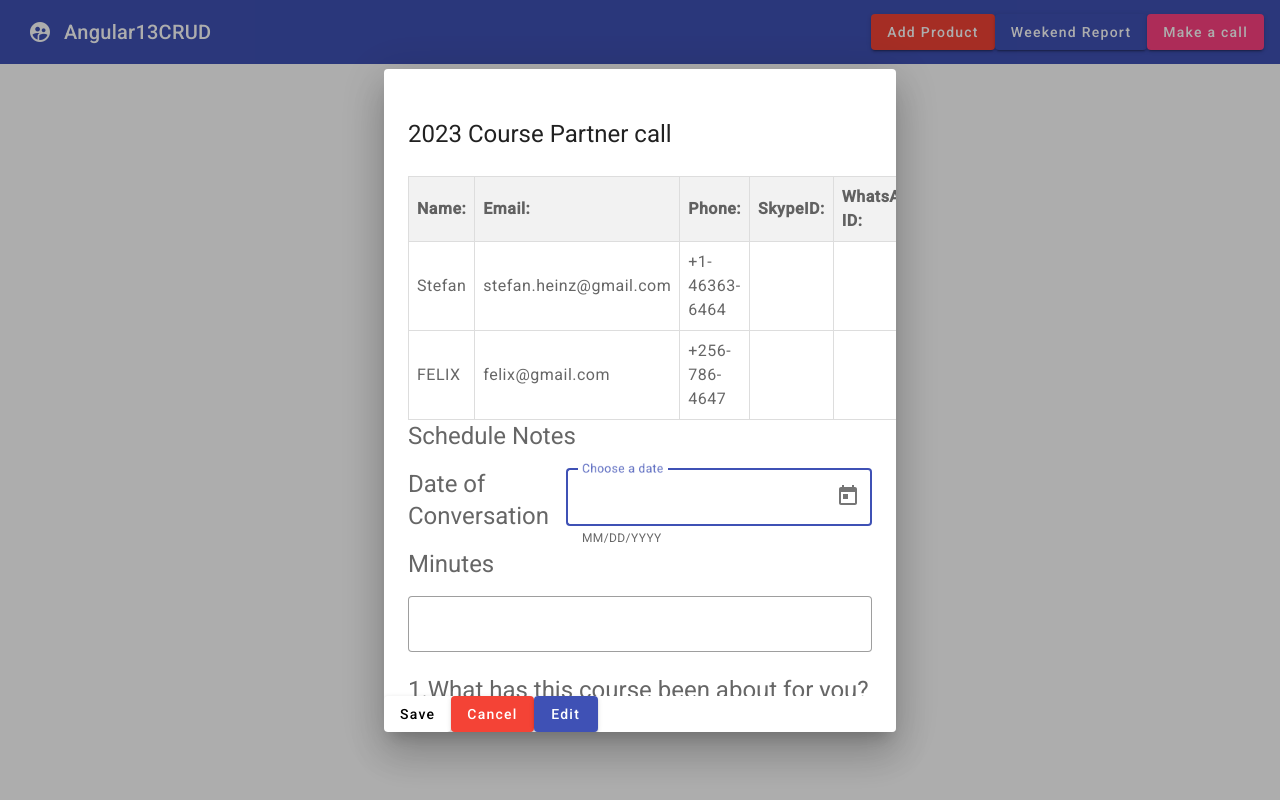
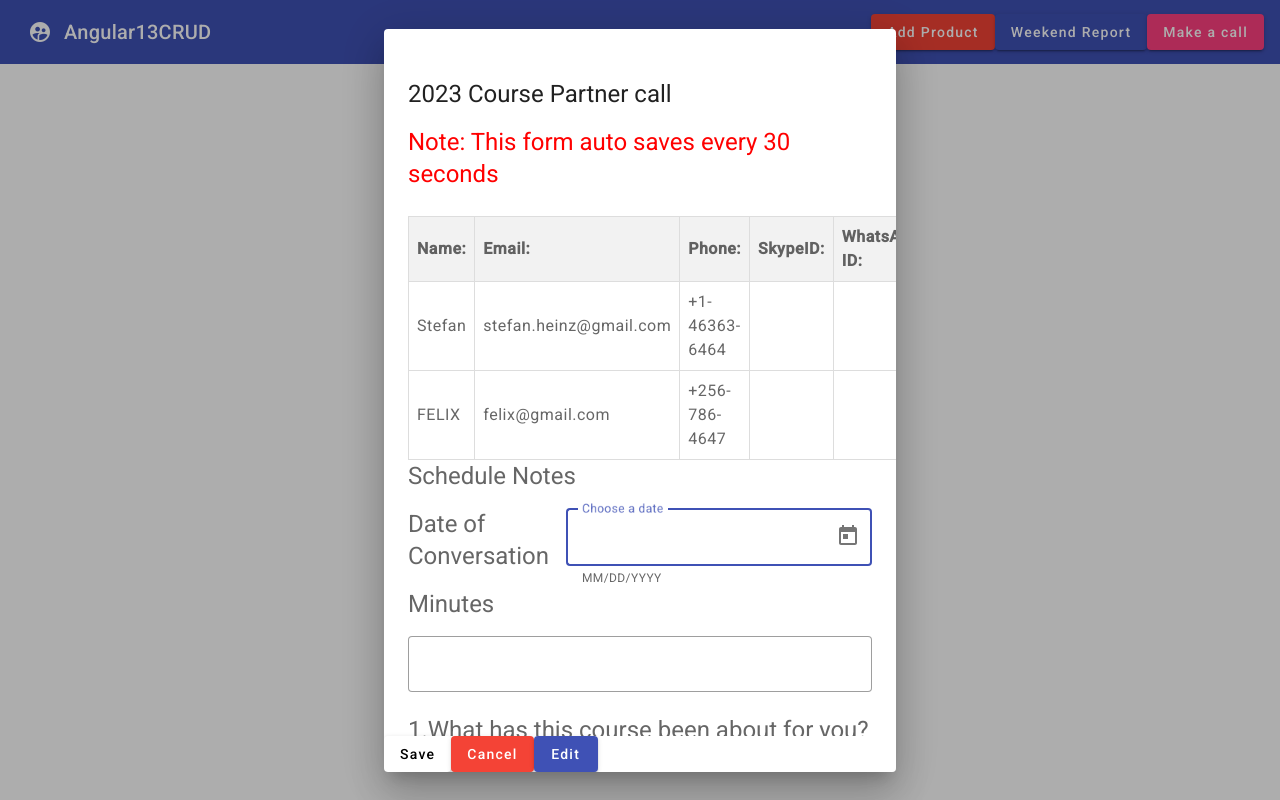
Before and after one commit to erotufelixpascal/AngularMastery, an Angular app: page / in a window 1280 px wide. Both pictures are taken after a click on the button "Make a call". Built offline with nearby package versions, Linux system fonts and the light colour scheme.

Commit message:
newfeature

```diff
--- a/src/app/call-record/call-record.component.html
+++ b/src/app/call-record/call-record.component.html
@@ -1,5 +1,6 @@
 <div  mat-dialog-title>
     <h1>2023 Course Partner call</h1>
+    <h1 style="color:red">Note: This form auto saves every 30 seconds</h1>
 </div>
 <div mat-dialog-content>
     <table>
```
